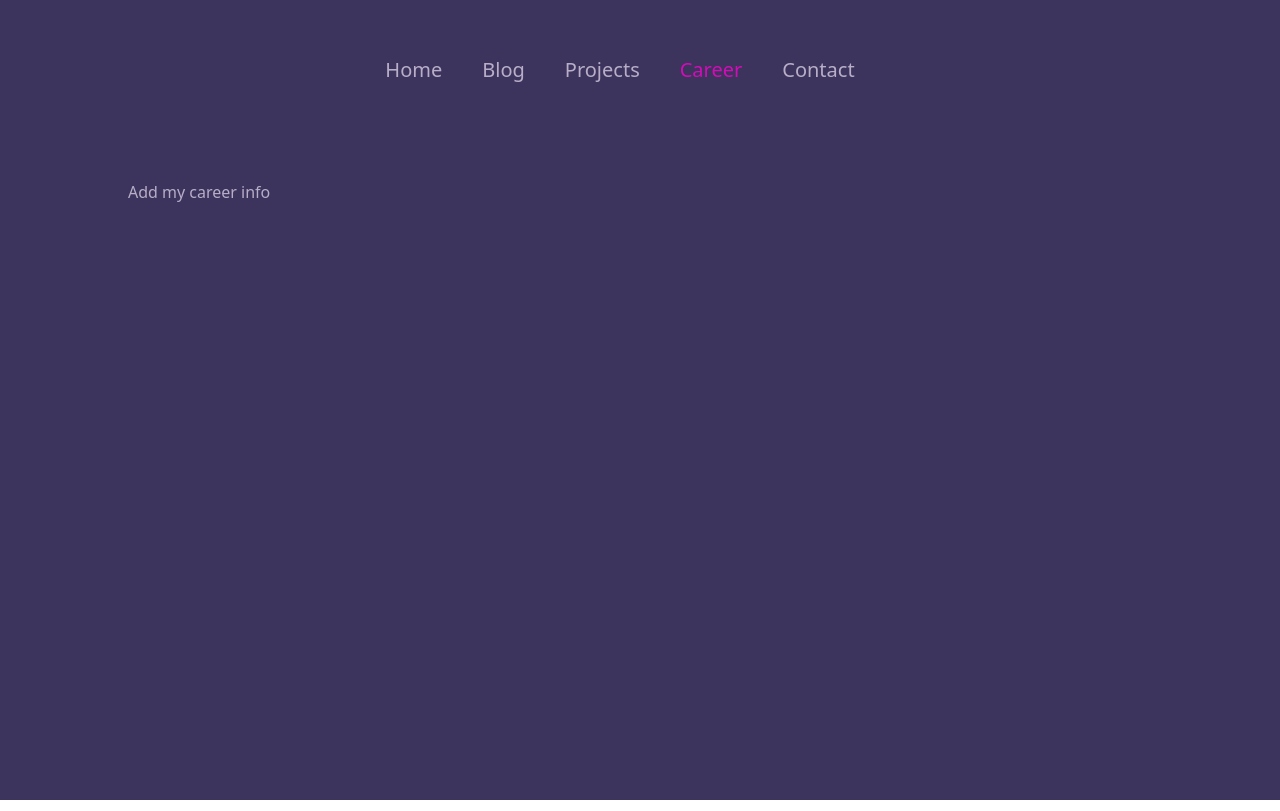
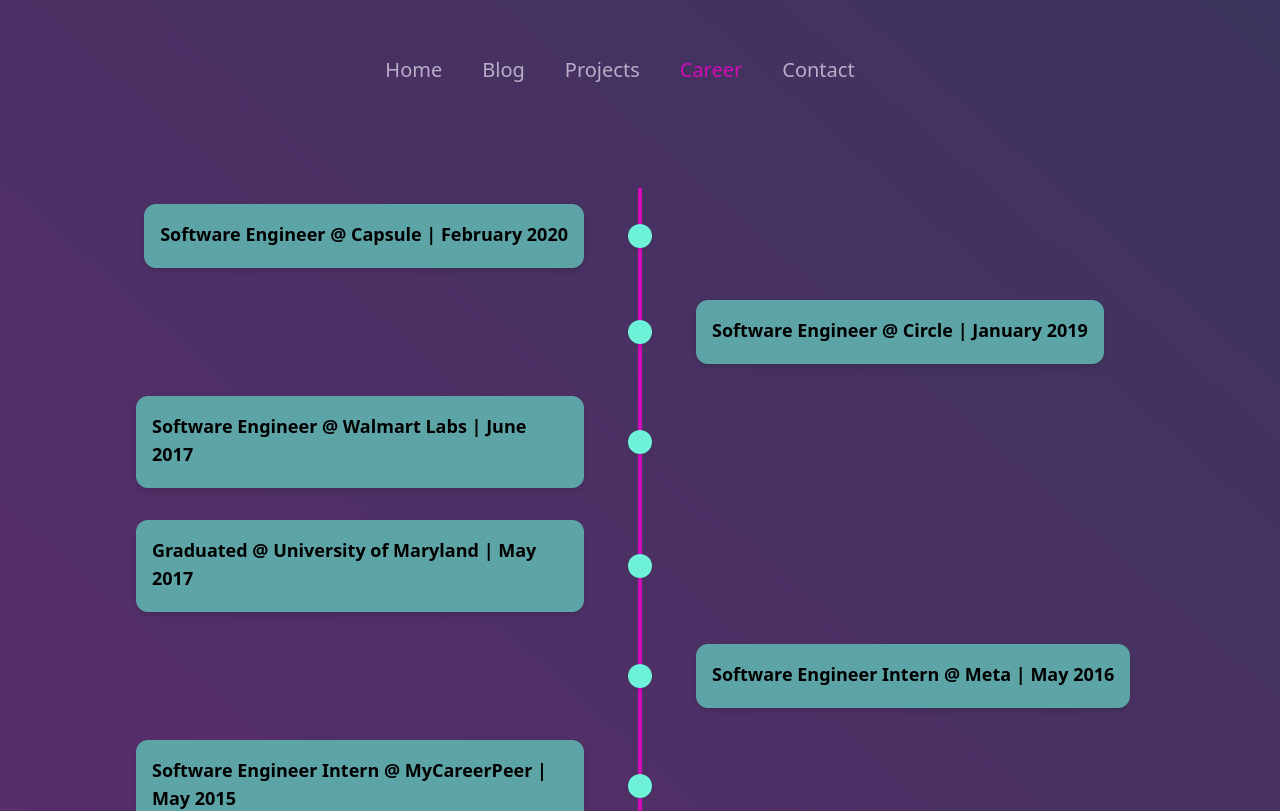
Before and after one commit to brizzbuzz/unredundant-io, a Next.js app: page /career in a window 1280 px wide. Shown: the top 811 px of the page. Built offline with nearby package versions, Linux system fonts and the light colour scheme; what tailwindcss-debug-screens would draw is missing.

Commit message:
feat: career timeline (#22)

```diff
--- a/components/PageContainer.tsx
+++ b/components/PageContainer.tsx
@@ -3,9 +3,11 @@ import React from 'react';
 
 export const PageContainer: React.FC = (props) => {
   return (
-    <div className="container min-h-screen mx-auto">
-      <Navbar />
-      {props.children}
+    <div className="min-w-max min-h-full bg-gradient-to-tr from-rich to-backdrop">
+      <div className="container min-h-screen mx-auto">
+        <Navbar />
+        {props.children}
+      </div>
     </div>
   );
 };
--- a/pages/_app.tsx
+++ b/pages/_app.tsx
@@ -12,7 +12,7 @@ Router.events.on('routeChangeComplete', () => NProgress.done());
 Router.events.on('routeChangeError', () => NProgress.done());
 
 function MyApp({ Component, pageProps }: AppProps) {
-  const debugScreens = isProd() ? 'bg-backdrop w-screen' : 'debug-screens bg-backdrop w-screen';
+  const debugScreens = isProd() ? 'w-screen' : 'debug-screens w-screen';
   return (
     <RecoilRoot>
       <div className={debugScreens}>
--- a/pages/career.tsx
+++ b/pages/career.tsx
@@ -2,6 +2,79 @@ import type { NextPage } from 'next';
 import { currentTab } from '../components/Navbar';
 import { useRecoilState } from 'recoil';
 import { PageContainer } from '../components/PageContainer';
+import React from 'react';
+
+enum EntrySide {
+  LEFT,
+  RIGHT,
+}
+
+type TimelineEntry = {
+  title: string;
+  company: string;
+  date: string;
+};
+
+type EntryDetails = {
+  entry: TimelineEntry;
+  side: EntrySide;
+};
+
+const timelineEntries: Array<EntryDetails> = [
+  { side: EntrySide.LEFT, entry: { title: 'Software Engineer', company: 'Capsule', date: 'February 2020' } },
+  { side: EntrySide.RIGHT, entry: { title: 'Software Engineer', company: 'Circle', date: 'January 2019' } },
+  { side: EntrySide.LEFT, entry: { title: 'Software Engineer', company: 'Walmart Labs', date: 'June 2017' } },
+  { side: EntrySide.LEFT, entry: { title: 'Graduated', company: 'University of Maryland', date: 'May 2017' } },
+  { side: EntrySide.RIGHT, entry: { title: 'Software Engineer Intern', company: 'Meta', date: 'May 2016' } },
+  { side: EntrySide.LEFT, entry: { title: 'Software Engineer Intern', company: 'MyCareerPeer', date: 'May 2015' } },
+  { side: EntrySide.RIGHT, entry: { title: 'Software Engineer Intern', company: 'TalkLocal', date: 'October 2014' } },
+  {
+    side: EntrySide.RIGHT,
+    entry: { title: 'Started Undergrad', company: 'University of Maryland', date: 'August 2013' },
+  },
+];
+
+const LeftTimelineEntry: React.FC<TimelineEntry> = ({ title, company, date }) => {
+  return (
+    <div className="flex flex-row-reverse md:contents">
+      <div className="bg-accent-dark col-start-1 col-end-5 p-4 rounded-xl my-4 ml-auto shadow-md">
+        <TimelineContentBlock title={title} company={company} date={date} />
+      </div>
+      <div className="col-start-5 col-end-6 md:mx-auto relative mr-10">
+        <div className="h-full w-6 flex items-center justify-center">
+          <div className="h-full w-1 bg-pop pointer-events-none" />
+        </div>
+        <div className="w-6 h-6 absolute top-1/2 -mt-3 rounded-full bg-accent-light shadow" />
+      </div>
+    </div>
+  );
+};
+
+const RightTimelineEntry: React.FC<TimelineEntry> = ({ title, company, date }) => {
+  return (
+    <div className="flex md:contents">
+      <div className="col-start-5 col-end-6 mr-10 md:mx-auto relative">
+        <div className="h-full w-6 flex items-center justify-center">
+          <div className="h-full w-1 bg-pop pointer-events-none" />
+        </div>
+        <div className="w-6 h-6 absolute top-1/2 -mt-3 rounded-full bg-accent-light shadow" />
+      </div>
+      <div className="bg-accent-dark col-start-6 col-end-10 p-4 rounded-xl my-4 mr-auto shadow-md">
+        <TimelineContentBlock title={title} company={company} date={date} />
+      </div>
+    </div>
+  );
+};
+
+const TimelineContentBlock: React.FC<TimelineEntry> = ({ title, company, date }) => {
+  return (
+    <div>
+      <p className="font-semibold text-lg mb-1">
+        {title} @ {company} | {date}
+      </p>
+    </div>
+  );
+};
 
 const Career: NextPage = () => {
   const [, setCurrent] = useRecoilState(currentTab);
@@ -9,8 +82,30 @@ const Career: NextPage = () => {
 
   return (
     <PageContainer>
-      <div className="min-h-max mx-32 my-10">
-        <p className="text-offset">Add my career info</p>
+      <div className="min-h-max max-h-screen mx-32 my-10 pb-10">
+        <div className="container">
+          <div className="flex flex-col md:grid grid-cols-9 mx-auto p-2 text-blue-50">
+            {timelineEntries.map((details) => {
+              if (details.side == EntrySide.RIGHT) {
+                return (
+                  <RightTimelineEntry
+                    title={details.entry.title}
+                    company={details.entry.company}
+                    date={details.entry.date}
+                  />
+                );
+              } else {
+                return (
+                  <LeftTimelineEntry
+                    title={details.entry.title}
+                    company={details.entry.company}
+                    date={details.entry.date}
+                  />
+                );
+              }
+            })}
+          </div>
+        </div>
       </div>
     </PageContainer>
   );
```
